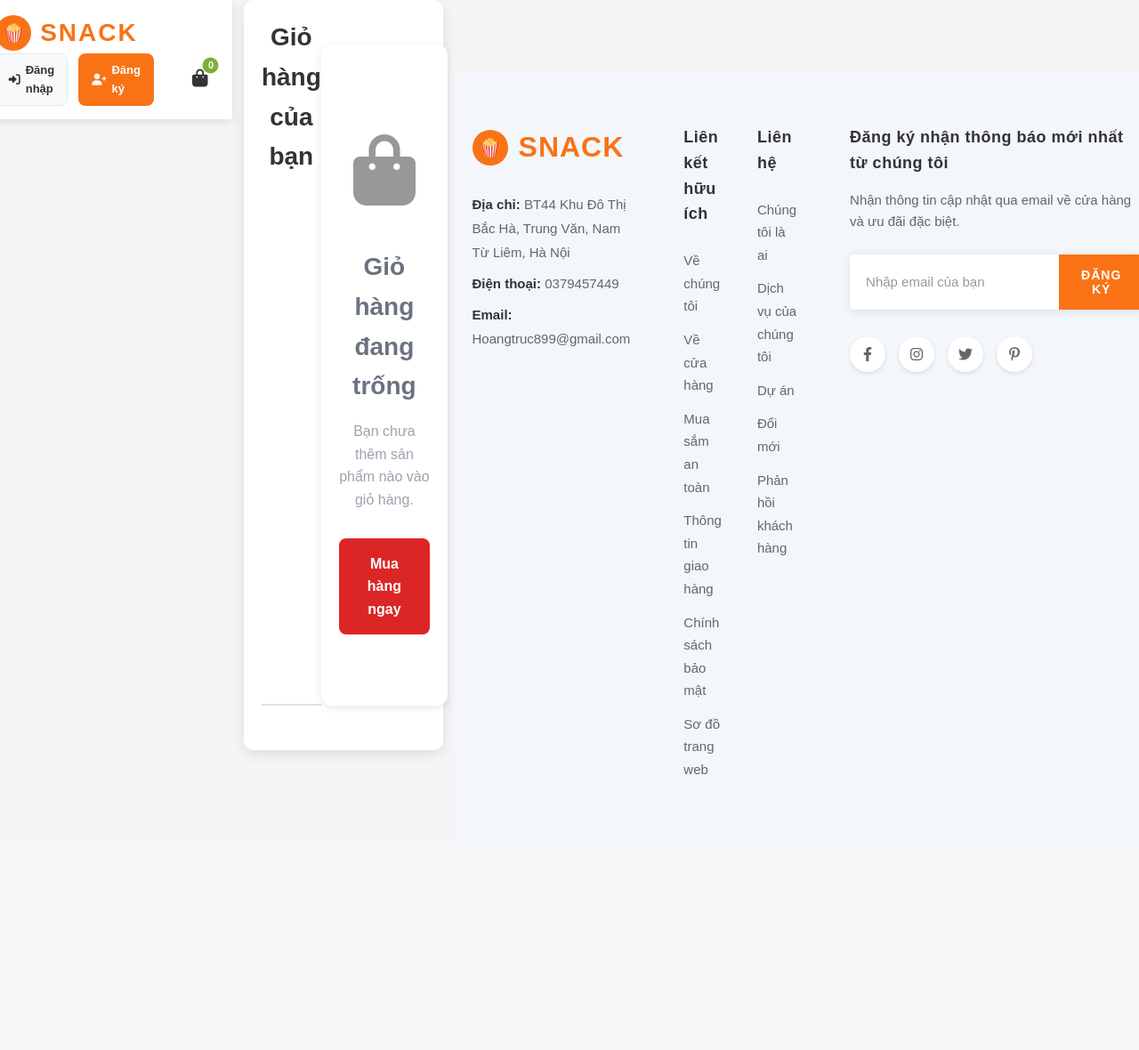
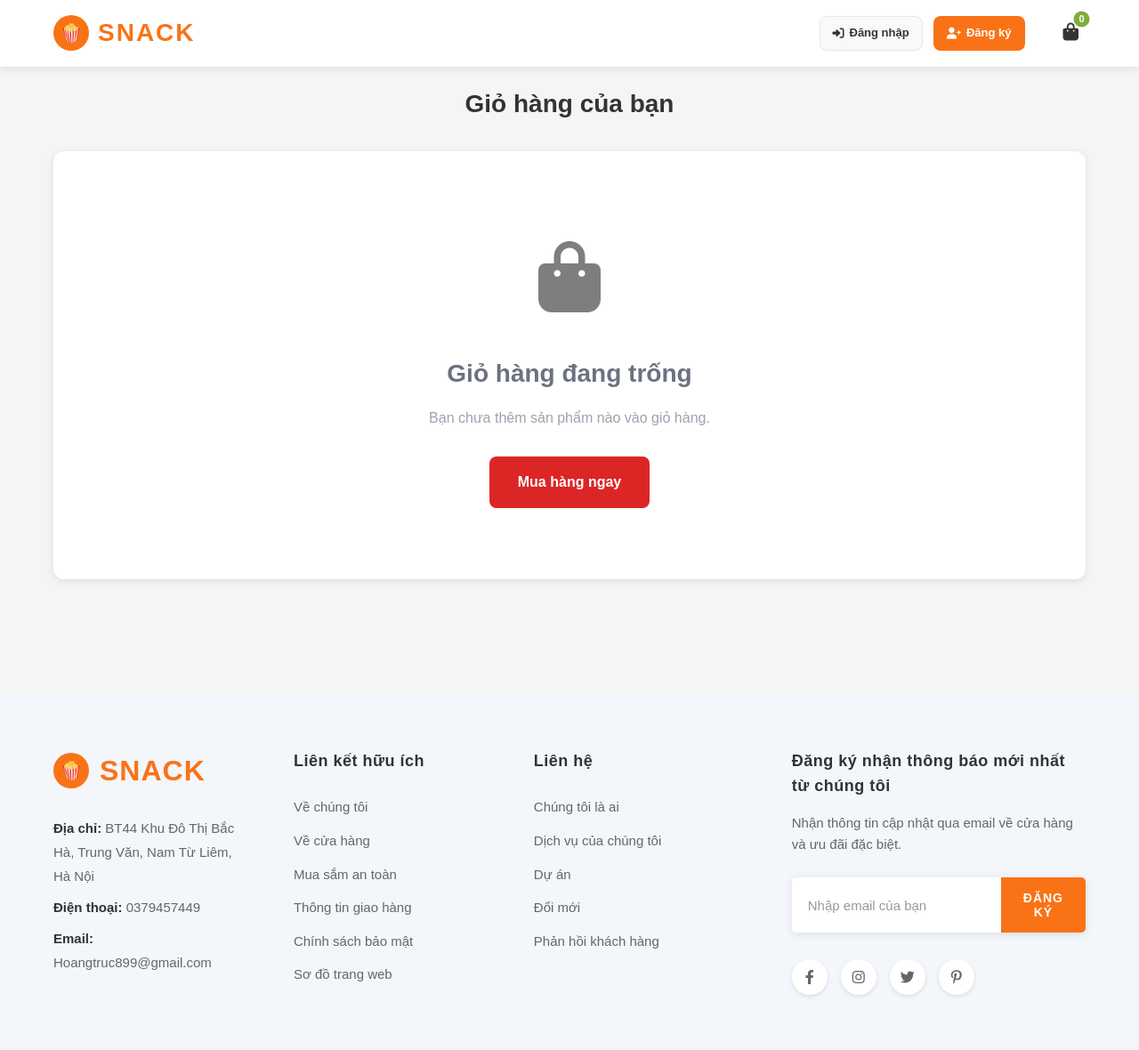
Before and after one commit to hoanganhtruc1501/webdoanvat, a Django app: page /cart/ in a window 1280 px wide. Shown: the whole page at 89% size. Before the commit the page ends 870 px from the top, so only its background shows below. Run offline with Django 5.2, Linux system fonts and the light colour scheme.

Commit message:
Update base.html

```diff
--- a/snackstore/templates/base.html
+++ b/snackstore/templates/base.html
@@ -1,24 +1,27 @@
+{% load static %}
 <!doctype html>
 <html lang="vi">
   <head>
     <meta charset="UTF-8" />
     <meta name="viewport" content="width=device-width, initial-scale=1.0" />
     <title>{% block title %}Snackstore{% endblock %}</title>
-    <link rel="stylesheet" href="../apps/snacks/static/snacks/style.css" />
-    <link
-      rel="stylesheet"
-      href="https://cdnjs.cloudflare.com/ajax/libs/font-awesome/6.0.0/css/all.min.css"
-    />
+
+    <link rel="preconnect" href="https://cdnjs.cloudflare.com" />
+    <link rel="stylesheet" href="https://cdnjs.cloudflare.com/ajax/libs/font-awesome/6.0.0/css/all.min.css" />
+    <link rel="stylesheet" href="{% static 'css/theme.css' %}?v=2" />
+    <link rel="stylesheet" href="{% static 'css/main.css' %}?v=5" />
+    <link rel="stylesheet" href="{% static 'css/header.css' %}?v=5" />
+    <link rel="stylesheet" href="{% static 'css/footer.css' %}?v=5" />
     {% block extra_css %}{% endblock %}
   </head>
   <body>
     {% include 'components/header.html' %}
     {% include 'components/message.html' %}
 
-    <main>{% block content %}{% endblock %}</main>
+    <main class="site-main">{% block content %}{% endblock %}</main>
 
     {% include 'components/footer.html' %}
 
-    <script src="https://cdn.jsdelivr.net/npm/bootstrap@5.1.3/dist/js/bootstrap.bundle.min.js"></script>
+    <script src="{% static 'js/main.js' %}?v=3"></script>
   </body>
 </html>
```
